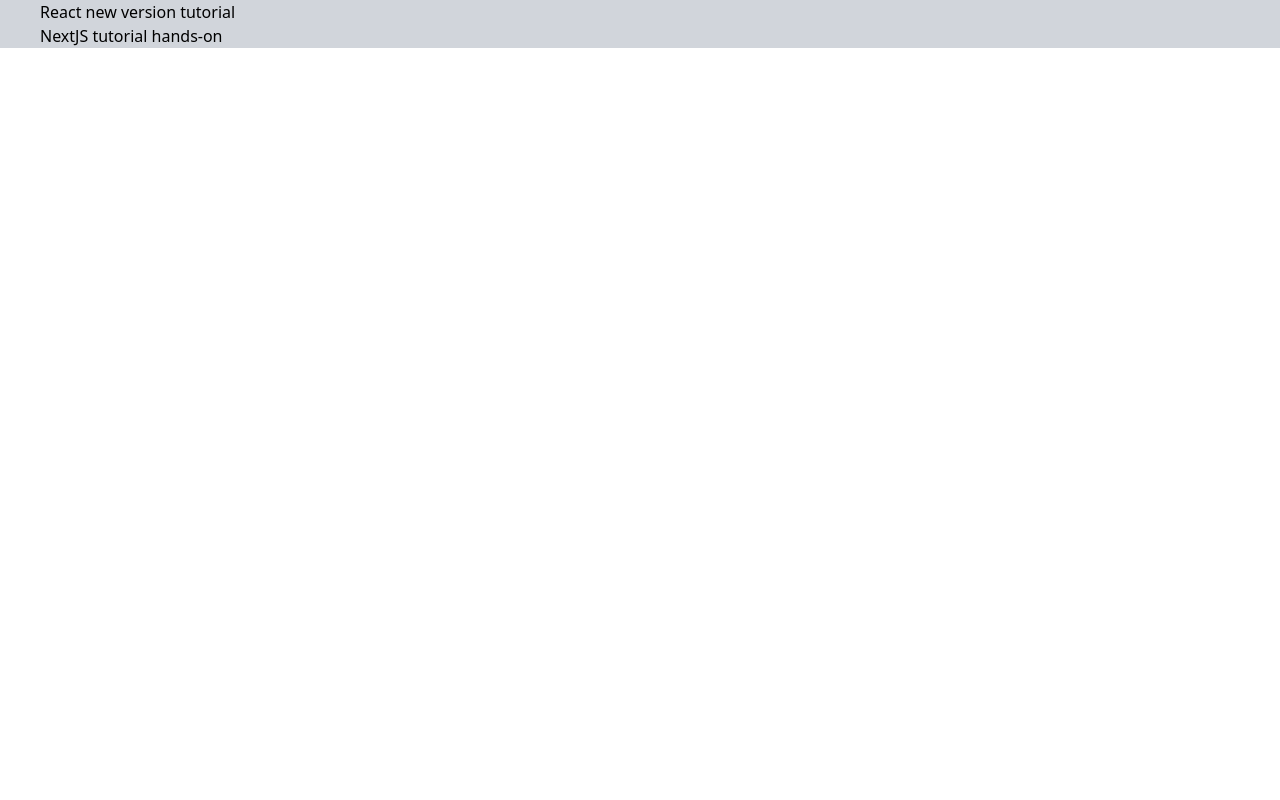
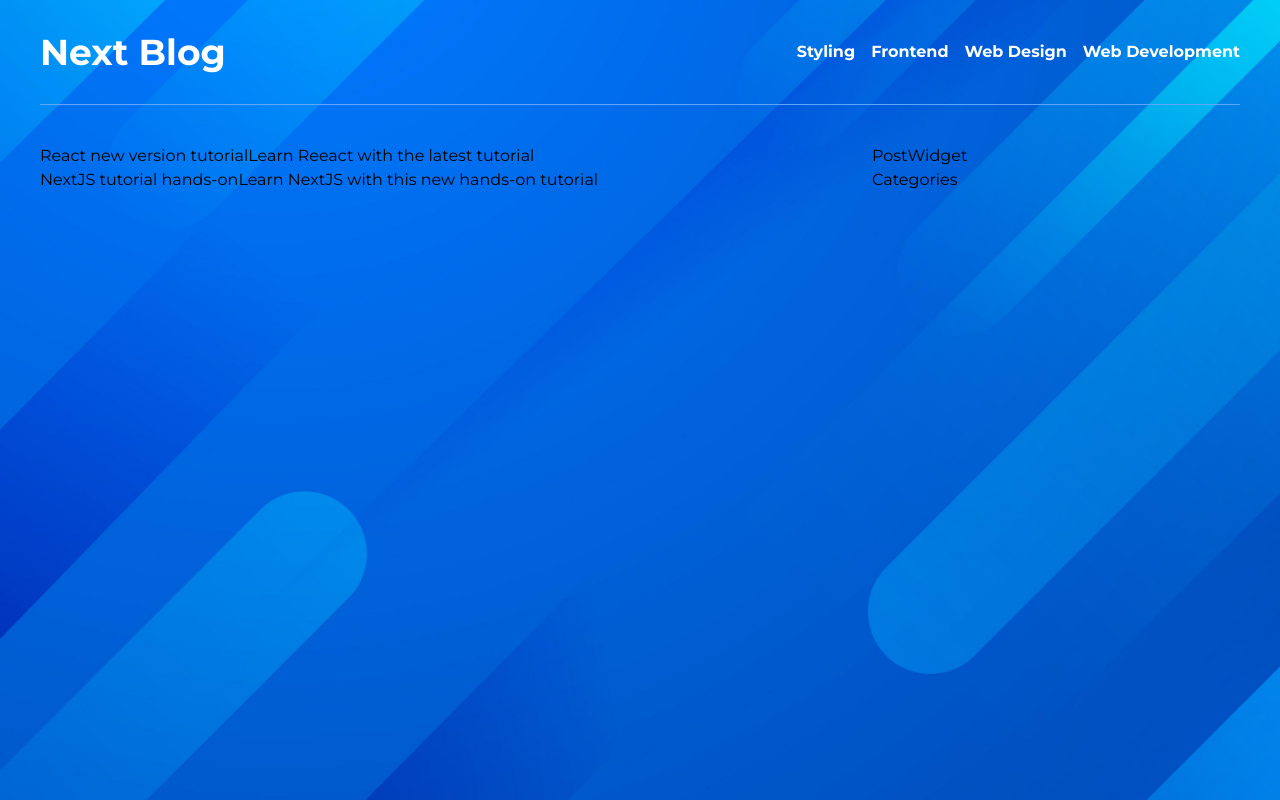
Before and after one commit to umair-mirza/next-graph-blog, a Next.js app: page / in a window 1280 px wide. Built offline with nearby package versions, Linux system fonts and the light colour scheme.

Commit message:
Added navigation bar

```diff
--- /dev/null
+++ b/components/Header.jsx
@@ -0,0 +1,38 @@
+import React, {useContext} from 'react'
+import Link from 'next/link'
+
+const categories = [
+    {name: "Web Development", slug: "web-development"},
+    {name: "Web Design", slug: "web-design"},
+    {name: "Frontend", slug: "frontend"},
+    {name: "Styling", slug: "styling"},
+]
+
+const Header = () => {
+  return (
+    <div className="container mx-auto px-10 mb-8">
+        <div className="border-b w-full inline-block border-blue-400 py-8">
+            <div className="md:float-left block">
+                <Link href="/">
+                    <span className="cursor-pointer font-bold text-4xl text-white">
+                        Next Blog
+                    </span>
+                </Link>
+            </div>
+            <div className="hidden md:float-left md:contents">
+                {
+                    categories.map((category, index) => (
+                        <Link key={category.slug} href={`/category/${category.slug}`}>
+                            <span className="md:float-right mt-2 align-middle text-white ml-4 font-semibold cursor-pointer">
+                                {category.name}
+                            </span>
+                        </Link>
+                    ))
+                }
+            </div>
+        </div>
+    </div>
+  )
+}
+
+export default Header
--- /dev/null
+++ b/components/Layout.jsx
@@ -0,0 +1,13 @@
+import React from 'react'
+import Header from './Header'
+
+const Layout = ({children}) => {
+  return (
+    <>
+        <Header />
+        {children}
+    </>
+  )
+}
+
+export default Layout
--- a/components/PostCard.jsx
+++ b/components/PostCard.jsx
@@ -1,8 +1,11 @@
 import React from 'react'
 
-const PostCard = () => {
+const PostCard = ({post}) => {
   return (
-    <div>PostCard</div>
+    <div>
+        {post.title}
+        {post.excerpt}
+    </div>
   )
 }
 
--- a/pages/_app.js
+++ b/pages/_app.js
@@ -1,7 +1,13 @@
-import '../styles/globals.css'
+import React, {useEffect, useState} from 'react'
+import Layout from '../components/Layout'
+import '../styles/globals.scss'
 
 function MyApp({ Component, pageProps }) {
-  return <Component {...pageProps} />
+  return (
+    <Layout>
+      <Component {...pageProps} />
+    </Layout>
+  )
 }
 
 export default MyApp
--- a/pages/index.js
+++ b/pages/index.js
@@ -1,6 +1,9 @@
 import Head from 'next/head'
 import Image from 'next/image'
 import styles from '../styles/Home.module.css'
+import PostCard from '../components/PostCard'
+import PostWidget from '../components/PostWidget'
+import Categories from '../components/Categories'
 
 const posts = [
   {title: 'React new version tutorial', excerpt: 'Learn Reeact with the latest tutorial'},
@@ -9,7 +12,7 @@
 
 export default function Home() {
   return (
-    <div className="container mx-auto px-10 mb-8 bg-gray-300">
+    <div className="container mx-auto px-10 mb-8">
       <Head>
         <title>Next Futuristic Blog</title>
         <meta name="description" content="Generated by create next app" />
@@ -19,17 +22,15 @@
         <div className="col-span-1 lg:col-span-8">
           {
             posts.map((post, index) => (
-              <div>
-                {post.title}
-                {post.except}
-              </div>
+              <PostCard post={post} key={index} />
             ))
           }
         </div>
 
         <div className="col-span-1 lg:col-span-4">
           <div className="lg:sticky relative top-8">
-
+            <PostWidget />
+            <Categories />
           </div>
         </div>
 
--- a/styles/globals.css
+++ /dev/null
@@ -1,3 +0,0 @@
-@tailwind base;
-@tailwind components;
-@tailwind utilities;
--- /dev/null
+++ b/styles/globals.scss
@@ -0,0 +1,64 @@
+@tailwind base;
+@tailwind components;
+@tailwind utilities;
+
+@import url('https://fonts.googleapis.com/css2?family=Montserrat:wght@300;400;700&display=swap');
+
+html,
+body {
+  padding: 0;
+  margin: 0;
+  font-family: 'Montserrat', sans-serif;
+  &:before{
+    content:'';
+    content: "";
+    width: 100%;
+    height: 100vh;
+    //background: linear-gradient(to right bottom, #6d327c, #485DA6, #00a1ba, #01b18e, #32b37b);
+    // background: #D3D3D3;
+    background-image: url("../public/bg.jpg");
+    position: fixed;
+    left: 0;
+    top: 0;
+    z-index: -1;
+    background-position: 50% 50%;
+    background-repeat: no-repeat;
+    background-size: cover;
+  }
+}
+
+.text-shadow{
+  text-shadow: 0px 2px 0px rgb(0 0 0 / 30%);
+}
+
+.adjacent-post{
+  & .arrow-btn{
+    transition: width 300ms ease;
+    width: 50px;
+  }
+  &:hover{
+    & .arrow-btn{
+      width: 60px;
+    }
+  }
+}
+
+.react-multi-carousel-list {
+  & .arrow-btn{
+    transition: width 300ms ease;
+    width: 50px;
+    &:hover{
+      width: 60px;
+    }
+  }
+
+}
+
+a {
+  color: inherit;
+  text-decoration: none;
+}
+
+* {
+  box-sizing: border-box;
+}
```
Also changed, not shown: public/bg.jpg (added).
